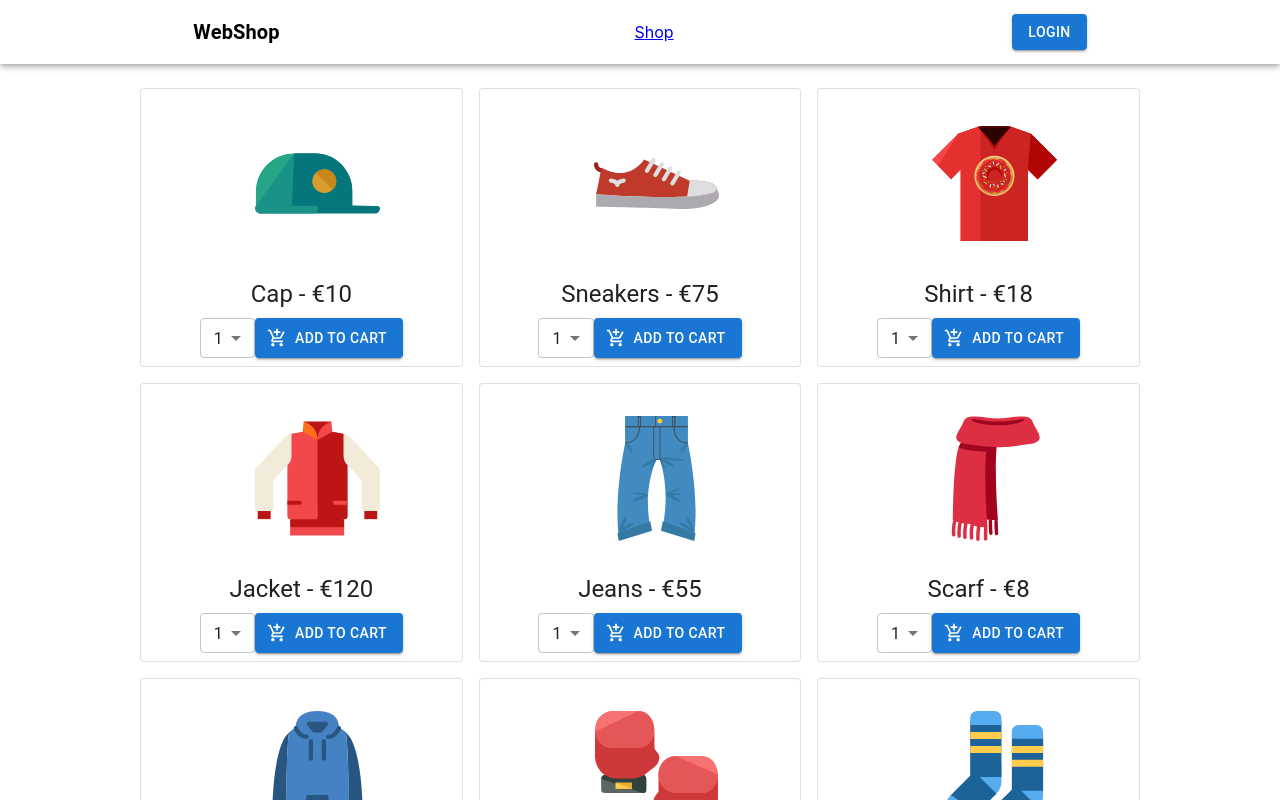
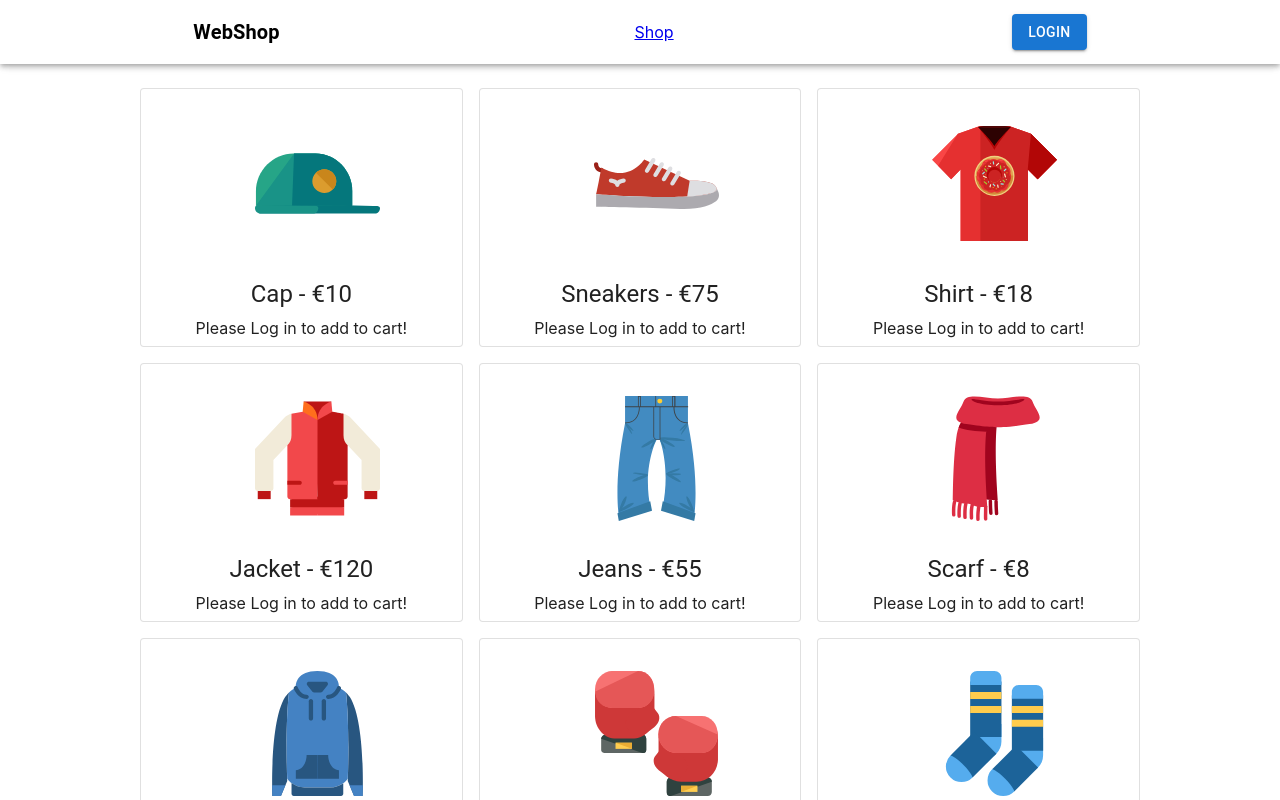
Before and after one commit to toqvist/JAVA21-AJS-slutprojekt-Tobias-Ahlqvist, a React (Vite) app: page / in a window 1280 px wide. Shown: the top 800 px of the page. Built offline with nearby package versions, Linux system fonts and the light colour scheme.

Commit message:
Add to cart disabled if user not logged in

```diff
--- a/src/components/Product.jsx
+++ b/src/components/Product.jsx
@@ -1,5 +1,4 @@
 import React, { useRef } from 'react'
-
 
 import Box from '@mui/material/Box'
 import Container from '@mui/material/Container'
@@ -16,13 +15,14 @@ import CardContent from '@mui/material/CardContent'
 import CardMedia from '@mui/material/CardMedia'
 import CardActions from '@mui/material/CardActions'
 
-export default function Product({ product, addToCart }) {
+
+export default function Product({ product, addToCart, user }) {
 
     let quantity = useRef(1)
 
     return (
         <Card variant="outlined">
-            <Box sx={{ maxWidth: 340, display:'flex', justifyContent: 'center', mt: '10%', ml: '10%'}}>
+            <Box sx={{ maxWidth: 340, display: 'flex', justifyContent: 'center', mt: '10%', ml: '10%' }}>
                 <CardMedia
                     style={{ height: 125, width: 125 }}
                     component="img"
@@ -31,13 +31,14 @@ export default function Product({ product, addToCart }) {
 
 
 
-            <Typography variant="h5" component="h2" sx={{ maxWidth: 340, display:'flex', justifyContent: 'center', mt: '10%' }}>
+            <Typography variant="h5" component="h2" sx={{ maxWidth: 340, display: 'flex', justifyContent: 'center', mt: '10%' }}>
                 {product.name} - €{product.price}
             </Typography>
 
+            {user ?
                 <CardActions>
-                <Container sx={{ display: 'flex', justifyContent: 'center'}}>
-                    <Select defaultValue={1} className="select" sx={{maxHeight: '2.5rem'}}>
+                    <Container sx={{ display: 'flex', justifyContent: 'center' }}>
+                        <Select defaultValue={1} className="select" sx={{ maxHeight: '2.5rem' }}>
                             <MenuItem value={1}>1</MenuItem>
                             <MenuItem value={2}>2</MenuItem>
                             <MenuItem value={3}>3</MenuItem>
@@ -51,10 +52,16 @@ export default function Product({ product, addToCart }) {
                         <Button onClick={() => addToCart(product, quantity.current)}
                             variant="contained"
                             startIcon={<AddShoppingCartIcon />}
+
                         >
                             Add to cart</Button>
                     </Container>
                 </CardActions>
+                :
+                <CardActions sx={{display: 'flex', justifyContent: 'center'}}>
+                    Please Log in to add to cart!
+                </CardActions>
+            }
 
         </Card>
     )
--- a/src/components/Shop.jsx
+++ b/src/components/Shop.jsx
@@ -2,15 +2,16 @@ import React, { useContext } from 'react'
 import Product from './Product'
 import ProductsContext from '../contexts/ProductsContext'
 import CartContext from '../contexts/CartContext'
+import UserContext from '../contexts/UserContext'
 
 import Grid from '@mui/material/Grid'
 import Box from '@mui/material/Box'
 
 export default function Shop() {
 
-  const products = useContext(ProductsContext);
-
+  const products = useContext(ProductsContext)
   const { addToCart } = useContext(CartContext)
+  const { user } = useContext(UserContext)
 
 
   return (
@@ -19,7 +20,7 @@ export default function Shop() {
       <Grid container spacing={2} >
         {products.map(product =>
           <Grid item key={product.id} xs={12} sm={6} md={4}>
-            <Product product={product} addToCart={addToCart} />
+            <Product product={product} addToCart={addToCart} user={user} />
           </Grid>
         )}
       </Grid>
```
Also changed, not shown: 1 other file (tests, documents, lock files or other folders). Lines whose indentation alone changed are shown as unchanged.
